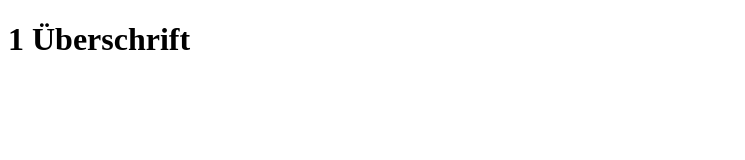
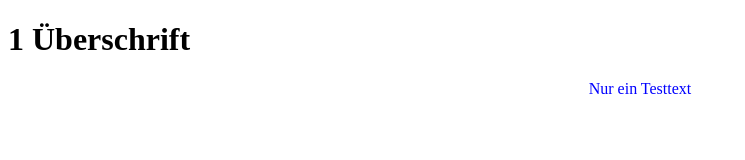
Before and after one commit to gauerswald/first-try, a plain HTML site: page index.html in a window 1280 px wide. Shown: the whole page, without its empty margins (0-745 px from the left). Drawn offline with Linux system fonts and the light colour scheme.

Commit message:
added text part

```diff
--- a/index.html
+++ b/index.html
@@ -19,6 +19,7 @@
   </head>
   <body>
       <header><h1>1 Überschrift</h1></header>
+        <p>Nur ein Testtext</p>
 
   </body>
 </html>
```
